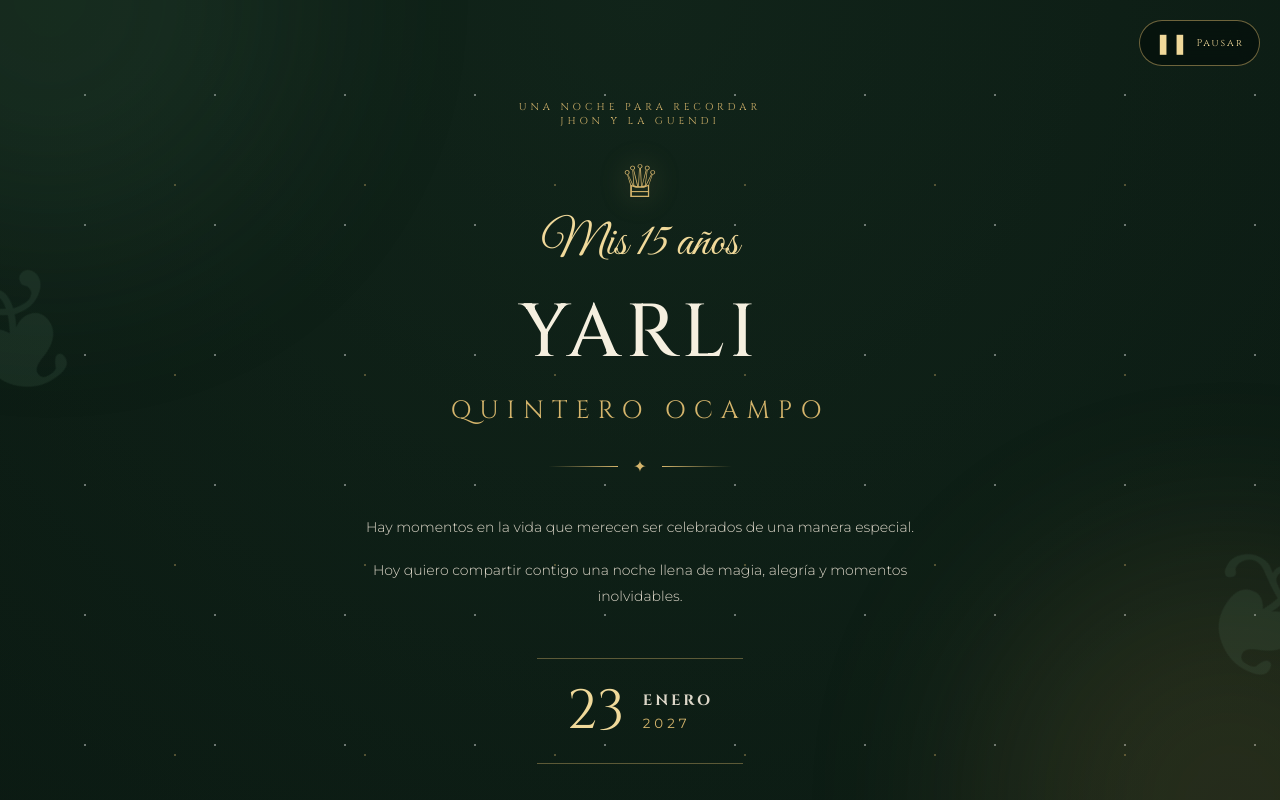
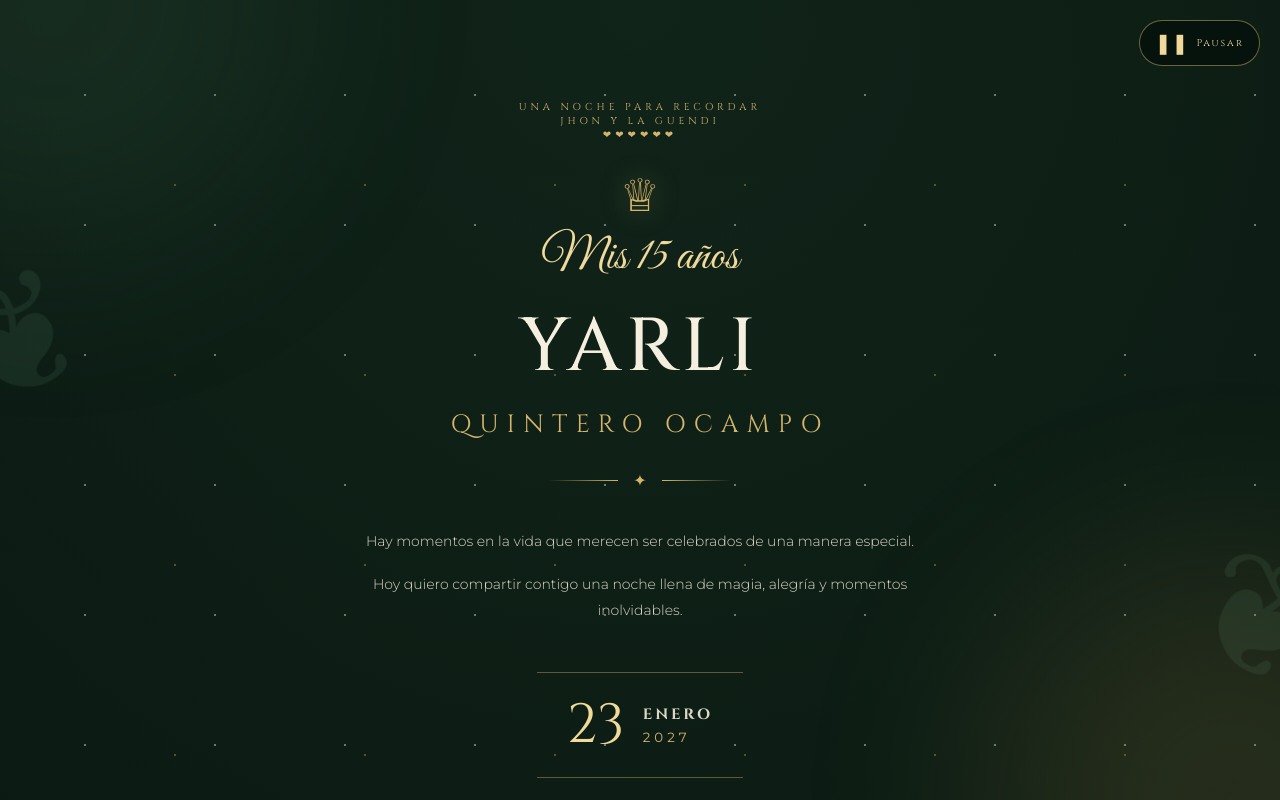
Before and after one commit to jhon6889/Mis_quince, a plain HTML site: page invitacion.html in a window 1280 px wide. Shown: the top 800 px of the page. Drawn offline with Linux system fonts and the light colour scheme.

Commit message:
CORAAONES

```diff
--- a/invitacion.html
+++ b/invitacion.html
@@ -48,6 +48,7 @@
 
         <p class="small-title">UNA NOCHE PARA RECORDAR</p>
         <p class="small-title"> JHON Y LA GUENDI</p>
+             <p class="small-title"> ❤❤❤❤❤❤</p>
         <div class="crown">♕</div>
 
         <p class="script">Mis 15 años</p>
```
